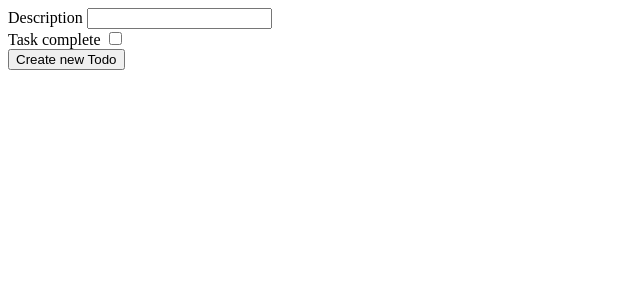
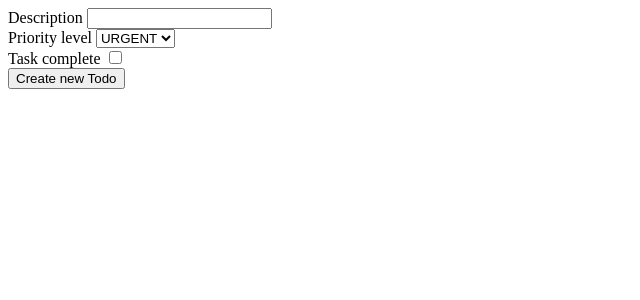
Before and after one commit to ciarancumiskey/flask-sql-todo, a Flask app: page / in a window 1280 px wide. Shown: the top 300 px of the page, without its empty margins (0-640 px from the left). Run offline with Flask 2, Linux system fonts and the light colour scheme; data that the repository does not hold is empty.

Commit message:
Added "priority" category to Todos
Also implemented a corresponding migration file, and updated the UI to implement the new category.

```diff
--- a/app.py
+++ b/app.py
@@ -16,9 +16,10 @@ class Todo(db.Model):
     id = db.Column(db.Integer, primary_key=True)
     description = db.Column(db.String(), nullable=False)
     complete = db.Column(db.Boolean, default=False)
+    priority_level = db.Column(db.String(), nullable=False, default='low')
 
     def __repr__(self):
-        return f'<Todo #{self.id}: {self.description}>'
+        return f'<Todo #{self.id}: {self.description}, {self.priority_level} priority>'
 
 @app.route('/')
 def index():
@@ -32,12 +33,14 @@ def create_todo():
         #Get the data from the user's POST request
         description = request.get_json()['description']
         todo_complete = request.get_json()['complete']
+        priority_level = request.get_json()['priorityLevel']
         #Use that POSTed data to create a Todo object
-        new_todo = Todo(description=description, complete=bool(todo_complete))
+        new_todo = Todo(description=description, complete=bool(todo_complete), priority_level=priority_level)
         db.session.add(new_todo)
         db.session.commit()
         todo_body['description'] = new_todo.description
         todo_body['complete'] = new_todo.complete
+        todo_body['priority_level'] = new_todo.priority_level
     except:
         error = True
         db.session.rollback()
--- a/templates/index.html
+++ b/templates/index.html
@@ -11,6 +11,20 @@
             .task-complete {
                 text-decoration: line-through;
             }
+            .priority-urgent {
+                background-color: red;
+                color: white;
+            }
+            .priority-high {
+                background-color: orange;
+            }
+            .priority-med {
+                background-color: yellow;
+            }
+            .priority-low {
+                background-color: green;
+                color: white;
+            }
         </style>
     </head>
     <body>
@@ -18,12 +32,19 @@
             <div>
                 <label for="description">Description</label>
                 <input type="text" name="description" id="input-description">
-                <!--TODO: Add input fields-->
+            </div>
+            <div>
+                <label for="priority-level">Priority level</label>
+                <select name="priority-level" id="select-priority-level">
+                    <option value="urgent">URGENT</option>
+                    <option value="high">High</option>
+                    <option value="medium">Medium</option>
+                    <option value="low">Low</option>
+                </select>
             </div>
             <div>
                 <label for="complete">Task complete</label>
                 <input type="checkbox" name="complete" id="checkbox-complete">
-                <!--TODO: Add input fields-->
             </div>
             <div>
                 <input type="submit" id="submit" value="Create new Todo" />
@@ -34,7 +55,7 @@
             <!--Load the data input from render_template-->
             {% for d in data %}
             <!--The double curly brackets are Jinja print statements-->
-            <li{% if d.complete %} class="task-complete"{% endif %}>
+            <li class="priority-{{ d.priority_level }}{% if d.complete %} task-complete{% endif %}">
                 {{ d.description }}
             </li>
             {% endfor %}
@@ -47,7 +68,8 @@
                     method: "POST",
                     body: JSON.stringify({
                         "description": document.getElementById("input-description").value,
-                        "complete": document.getElementById("checkbox-complete").checked
+                        "complete": document.getElementById("checkbox-complete").checked,
+                        "priorityLevel": document.getElementById('select-priority-level').value
                     }),
                     headers: {
                         "Content-Type": "application/json"
@@ -63,6 +85,8 @@
                     if (jsonResponse.complete){
                         newLiItem.className = "task-complete";
                     }
+                    const liPriorityClass = "priority-" + jsonResponse.priorityLevel;
+                    newLiItem.className += jsonResponse.priorityLevel;
                     document.getElementById("list-todos").appendChild(newLiItem);
                     document.getElementById("error").className = "hidden";
                 })
```
Also changed, not shown: migrations/versions/7db989ca095a_.py (added, +31 -0 lines), migrations/versions/9d0375ec4c87_.py (added, +28 -0 lines).
